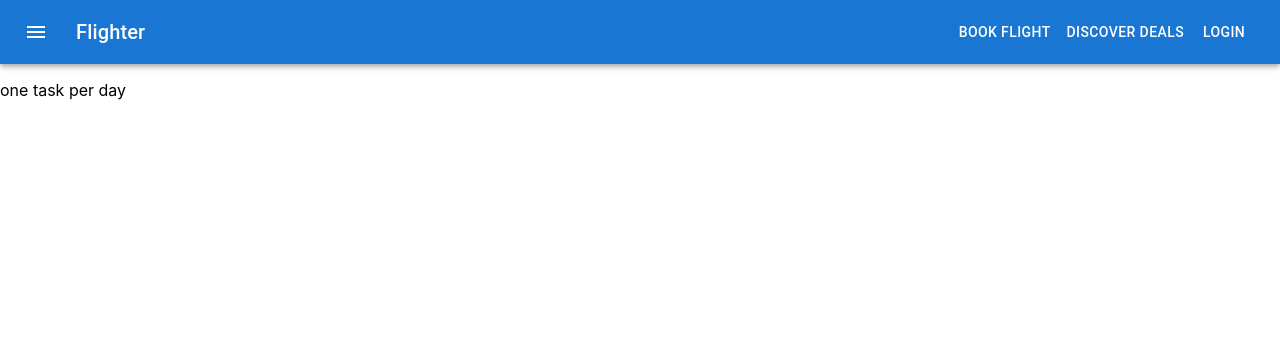
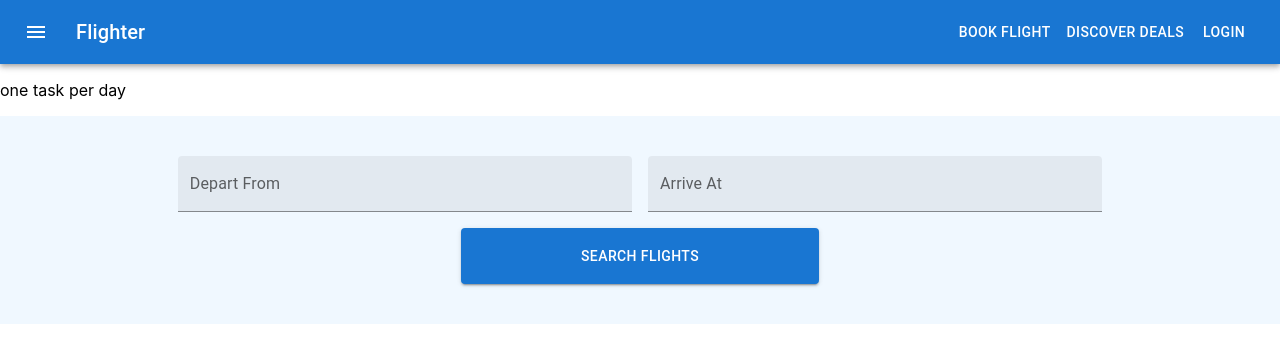
Before and after one commit to iprowriter/flight, a React (Create React App) app: page / in a window 1280 px wide. Shown: the top 362 px of the page. Built offline with nearby package versions, Linux system fonts and the light colour scheme.

Commit message:
First commit

```diff
--- a/src/App.tsx
+++ b/src/App.tsx
@@ -1,5 +1,6 @@
 import React from 'react';
 import Header from './components/Header'
+import Destinations from './components/Destination';
 
 
 function App() {
@@ -7,6 +8,7 @@ function App() {
     <>
     <Header />
      <p>one task per day</p>
+     <Destinations />
     </>
   );
 }
--- /dev/null
+++ b/src/components/Destination.tsx
@@ -0,0 +1,33 @@
+import * as React from 'react';
+import Box from '@mui/material/Box';
+import TextField from '@mui/material/TextField'
+import Button from '@mui/material/Button'
+import { styled } from '@mui/material/styles';
+
+const StyledBox = styled(Box)`
+  background-color: aliceblue;
+  color: darkslategray;
+  padding: 2rem;
+  text-align: center;
+`;
+
+
+
+export default function Destinations() {
+  return (
+    <StyledBox>
+      <Box
+      component="form"
+      sx={{
+        '& > :not(style)': { m: 1, width: '45ch' },
+      }}
+      noValidate
+      autoComplete="off"
+    >
+      <TextField id="filled-basic" label="Depart From" variant="filled" />
+      <TextField id="filled-basic" label="Arrive At" variant="filled" />
+      <Button variant="contained" sx={{height: '7ch'}}>Search Flights</Button>
+    </Box>
+    </StyledBox>
+  );
+}
```
